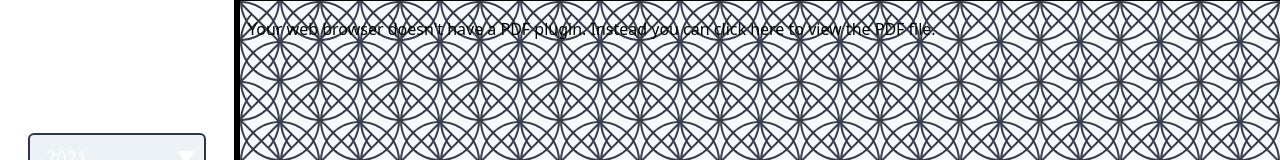
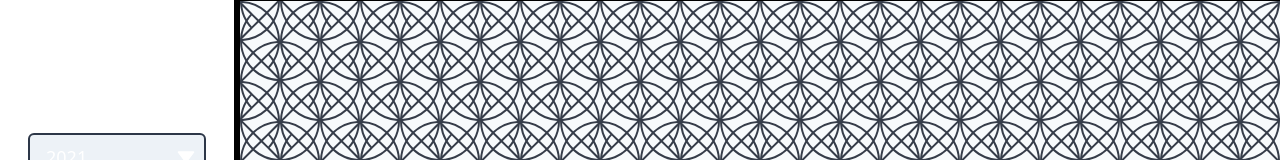
Before and after one commit to NullDefault/DrewReview, a Next.js app: page / in a window 1280 px wide. Shown: the top 160 px of the page. Built offline with nearby package versions, Linux system fonts and the light colour scheme.

Commit message:
trying again

```diff
--- a/src/pages/index.js
+++ b/src/pages/index.js
@@ -1,4 +1,4 @@
-import { Box, Center, Link, VStack } from "@chakra-ui/react";
+import { Box, Text, Link, VStack } from "@chakra-ui/react";
 import { useYear } from "../lib/year";
 import { MobileView } from "react-device-detect";
 import React from "react";
@@ -26,10 +26,6 @@
           paddingBottom: "1rem",
         }}
       >
-        <p>
-          Your web browser doesn't have a PDF plugin. Instead you can{" "}
-          <a href={filename}>click here to view the PDF file.</a>
-        </p>
       </object>
     </Box>
   );
@@ -38,14 +34,10 @@
     <>
       <VStack>
           <MobileView>
-              <Center py={12}>
-                  If your browser does not support embedded PDF's, you can view the
-                  file
-                  <Link color="blue.500" href="#mailto:drewreview@drew.edu">
-                      here
-                  </Link>
-                  .
-              </Center>
+              <Text py="12px">
+                  If your web browser doesn't have a PDF plugin. Instead you can{" "}
+                  <Link color="blue.500" href={filename}>click here to view the PDF file.</Link>
+              </Text>
           </MobileView>
         {pdfView}
       </VStack>
```
